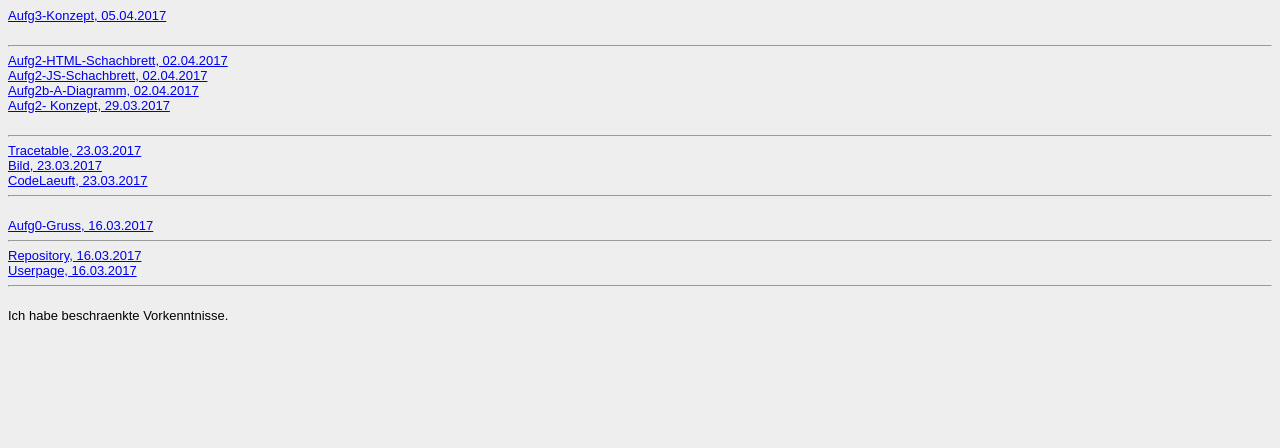
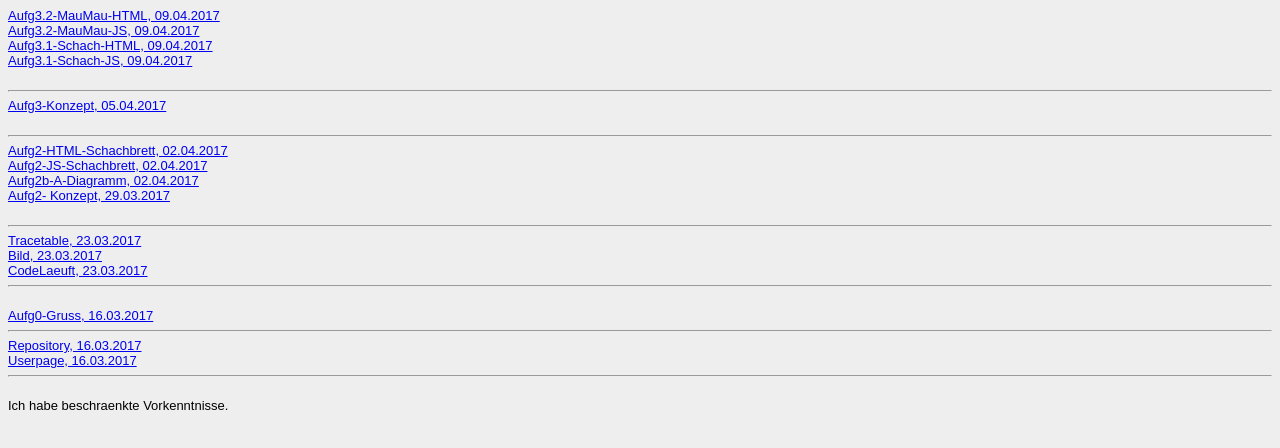
Before and after one commit to Lina-MariaStraub/EIA2-1, a plain HTML site: page Mein-Steckbrief/steckbrief.htm in a window 1280 px wide. Drawn offline with Linux system fonts and the light colour scheme.

Commit message:
Ha hochgeladen

```diff
--- a/Mein-Steckbrief/steckbrief.htm
+++ b/Mein-Steckbrief/steckbrief.htm
@@ -6,7 +6,12 @@
 <!--  <a href=" " target="_blank"> -, .2017</a> -->
 
 
-
+<a href="https://nadiacredidio.github.io/EIA2/aufg3/Mau-Basis.htm" target="_blank"> Aufg3.2-MauMau-HTML, 09.04.2017</a> <br>
+<a href="https://nadiacredidio.github.io/EIA2/aufg3/Mau.js" target="_blank"> Aufg3.2-MauMau-JS, 09.04.2017</a> <br>
+<a href="https://nadiacredidio.github.io/EIA2/aufg3/Sach-Basis3.htm" target="_blank"> Aufg3.1-Schach-HTML, 09.04.2017</a> <br>
+<a href="https://nadiacredidio.github.io/EIA2/aufg3/SchachMark.js" target="_blank"> Aufg3.1-Schach-JS, 09.04.2017</a> <br>
+<br>
+<hr>
 <a href="https://nadiacredidio.github.io/EIA2/aufg3/Aufg3-Konzept.jpg" target="_blank"> Aufg3-Konzept, 05.04.2017</a> <br>
 <br>
 <hr>
```
